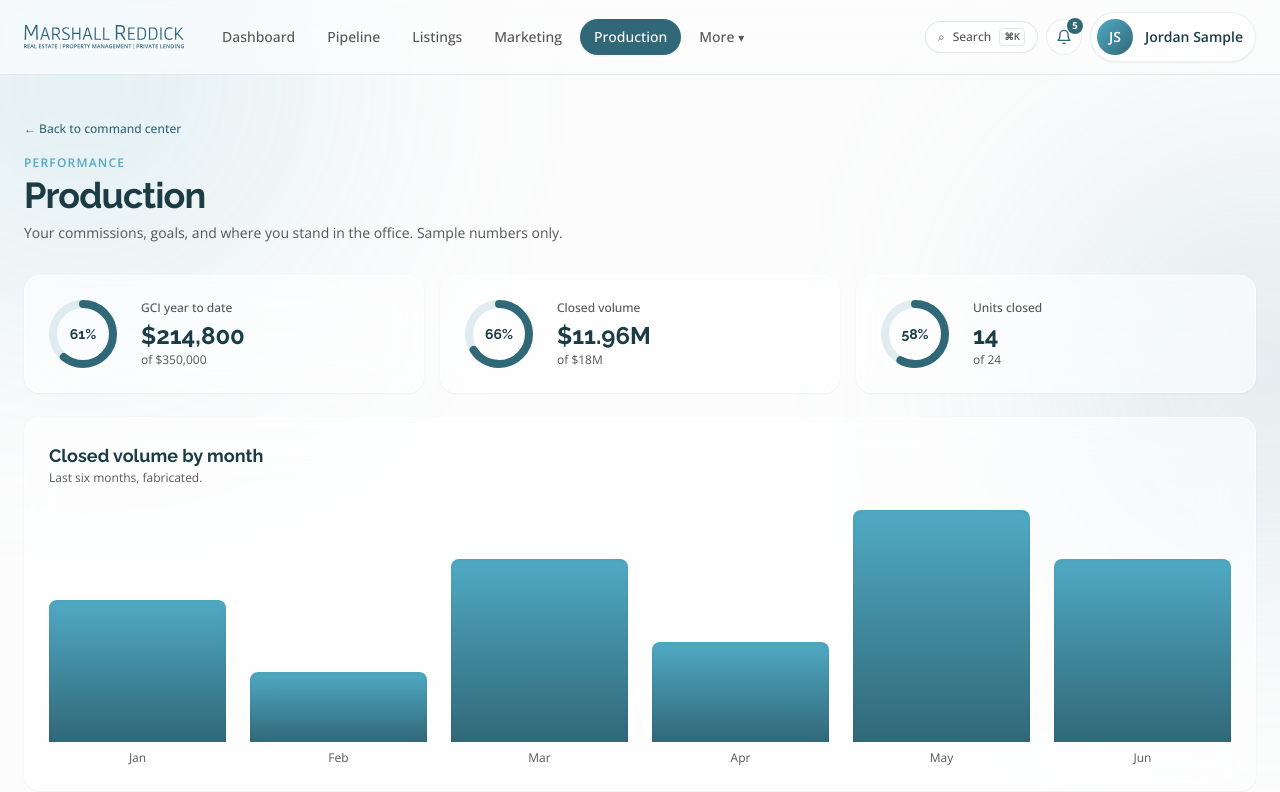
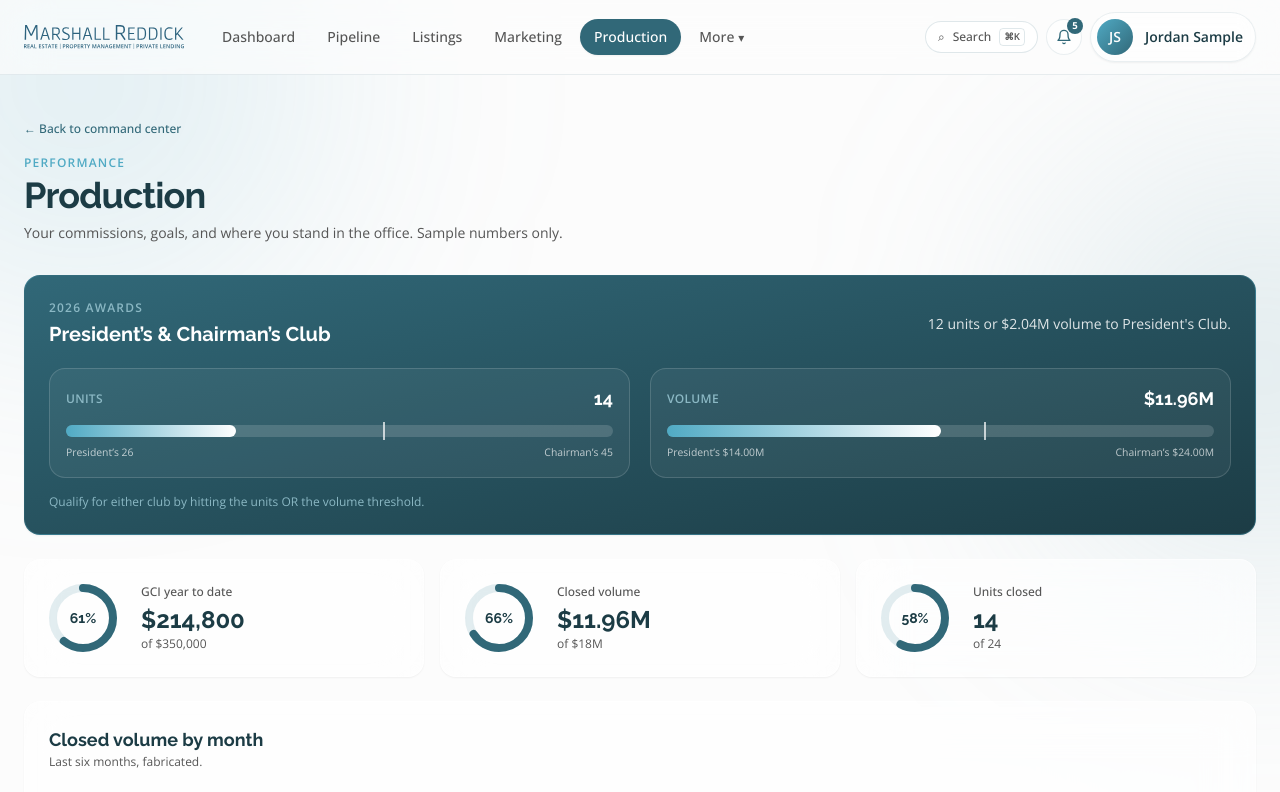
Before and after one commit to Cameron-MR/agent-pages, a Next.js app: page /production in a window 1280 px wide. Shown: the top 792 px of the page. Built offline with nearby package versions, Linux system fonts and the light colour scheme.

Commit message:
Club meter, tour map/Zillow/Apple Maps, device-aware carousel

```diff
--- a/src/app/p/[slug]/page.tsx
+++ b/src/app/p/[slug]/page.tsx
@@ -4,6 +4,7 @@ import { useEffect, useState } from "react";
 import Link from "next/link";
 import Logo from "@/components/Logo";
 import Photo from "@/components/Photo";
+import Carousel from "@/components/Carousel";
 import { useAgentProfile } from "@/components/AgentProfileProvider";
 import { propertyPhoto } from "@/lib/mock/images";
 import {
@@ -340,6 +341,33 @@ function About() {
             ))}
           </div>
         </div>
+      </div>
+
+      {/* Lifestyle gallery: swipe on mobile, arrows on web */}
+      <div className="mt-10">
+        <p className="mb-3 text-xs font-semibold uppercase tracking-wide text-mr-base">
+          A little more about me
+        </p>
+        <Carousel ariaLabel="Lifestyle gallery">
+          {[
+            profile.aboutPhoto,
+            propertyPhoto(7, 700),
+            propertyPhoto(8, 700),
+            propertyPhoto(10, 700),
+            propertyPhoto(11, 700),
+          ].map((src, i) => (
+            <div
+              key={i}
+              className="h-48 w-72 flex-none snap-start overflow-hidden rounded-2xl border border-white/60 shadow-sm"
+            >
+              <Photo
+                src={src}
+                alt={`Lifestyle photo ${i + 1}`}
+                className="h-48 w-72 object-cover"
+              />
+            </div>
+          ))}
+        </Carousel>
       </div>
     </section>
   );
--- a/src/app/production/page.tsx
+++ b/src/app/production/page.tsx
@@ -7,6 +7,8 @@ import {
   GOALS,
   LEADERBOARD,
   MONTHLY_VOLUME,
+  CLUB_TIERS,
+  CLUB_PROGRESS,
 } from "@/lib/mock/production";
 
 // Production page: goal rings, a monthly volume chart, the commission ledger,
@@ -30,8 +32,11 @@ export default function ProductionPage() {
       title="Production"
       description="Your commissions, goals, and where you stand in the office. Sample numbers only."
     >
+      {/* President's / Chairman's Club */}
+      <ClubMeter />
+
       {/* Goal rings */}
-      <div className="grid grid-cols-1 gap-4 sm:grid-cols-3">
+      <div className="mt-6 grid grid-cols-1 gap-4 sm:grid-cols-3">
         {GOALS.map((goal) => {
           const pct = Math.min(
             100,
@@ -251,3 +256,119 @@ function GoalRingSvg({ pct }: { pct: number }) {
     </svg>
   );
 }
+
+// President's / Chairman's Club progress. Qualify by units OR volume, so each
+// metric gets its own thermometer with tier ticks, and the status reflects the
+// OR logic. Fabricated current totals.
+function ClubMeter() {
+  const pres = CLUB_TIERS[0];
+  const chair = CLUB_TIERS[1];
+  const { units, volume } = CLUB_PROGRESS;
+
+  const money = (n: number) =>
+    n >= 1000000 ? `$${(n / 1000000).toFixed(2)}M` : `$${(n / 1000).toFixed(0)}K`;
+
+  const qualifiesChair = units >= chair.units || volume >= chair.volume;
+  const qualifiesPres = units >= pres.units || volume >= pres.volume;
+
+  let status: string;
+  if (qualifiesChair) {
+    status = "Chairman's Club achieved. Congratulations.";
+  } else if (qualifiesPres) {
+    const u = Math.max(0, chair.units - units);
+    const v = Math.max(0, chair.volume - volume);
+    status = `President's Club achieved. ${u} units or ${money(v)} volume to Chairman's Club.`;
+  } else {
+    const u = Math.max(0, pres.units - units);
+    const v = Math.max(0, pres.volume - volume);
+    status = `${u} units or ${money(v)} volume to President's Club.`;
+  }
+
+  return (
+    <section className="rounded-2xl border border-mr-light/30 bg-gradient-to-br from-mr-base to-mr-dark p-6 text-white shadow-sm">
+      <div className="flex flex-col gap-1 sm:flex-row sm:items-center sm:justify-between">
+        <div>
+          <p className="text-xs font-semibold uppercase tracking-widest text-mr-pale">
+            2026 Awards
+          </p>
+          <h2 className="mt-1 font-heading text-xl font-bold">
+            President&rsquo;s &amp; Chairman&rsquo;s Club
+          </h2>
+        </div>
+        <p className="text-sm text-white/85">{status}</p>
+      </div>
+
+      <div className="mt-5 grid grid-cols-1 gap-5 sm:grid-cols-2">
+        <ClubBar
+          label="Units"
+          current={units}
+          currentLabel={`${units}`}
+          presThreshold={pres.units}
+          chairThreshold={chair.units}
+          presLabel={`${pres.units}`}
+          chairLabel={`${chair.units}`}
+        />
+        <ClubBar
+          label="Volume"
+          current={volume}
+          currentLabel={money(volume)}
+          presThreshold={pres.volume}
+          chairThreshold={chair.volume}
+          presLabel={money(pres.volume)}
+          chairLabel={money(chair.volume)}
+        />
+      </div>
+      <p className="mt-4 text-xs text-mr-pale">
+        Qualify for either club by hitting the units OR the volume threshold.
+      </p>
+    </section>
+  );
+}
+
+function ClubBar({
+  label,
+  current,
+  currentLabel,
+  presThreshold,
+  chairThreshold,
+  presLabel,
+  chairLabel,
+}: {
+  label: string;
+  current: number;
+  currentLabel: string;
+  presThreshold: number;
+  chairThreshold: number;
+  presLabel: string;
+  chairLabel: string;
+}) {
+  const fill = Math.min(100, Math.round((current / chairThreshold) * 100));
+  const presPct = Math.round((presThreshold / chairThreshold) * 100);
+  return (
+    <div className="rounded-2xl border border-white/15 bg-white/5 p-4">
+      <div className="flex items-center justify-between">
+        <span className="text-xs font-semibold uppercase tracking-wide text-mr-pale">
+          {label}
+        </span>
+        <span className="font-heading text-lg font-bold text-white">
+          {currentLabel}
+        </span>
+      </div>
+      <div className="relative mt-3 h-3 w-full rounded-full bg-white/15">
+        <div
+          className="h-3 rounded-full bg-gradient-to-r from-mr-light to-white"
+          style={{ width: `${fill}%` }}
+        />
+        {/* President's tier tick */}
+        <div
+          className="absolute top-[-3px] h-[18px] w-0.5 bg-white/70"
+          style={{ left: `${presPct}%` }}
+        />
+      </div>
+      <div className="mt-2 flex justify-between text-[0.65rem] text-white/70">
+        <span>President&rsquo;s {presLabel}</span>
+        <span>Chairman&rsquo;s {chairLabel}</span>
+      </div>
+    </div>
+  );
+}
--- /dev/null
+++ b/src/components/Carousel.tsx
@@ -0,0 +1,52 @@
+"use client";
+
+import { useRef } from "react";
+
+// Device-aware carousel. On touch devices it scrolls by native swipe; on web
+// it adds left/right arrow buttons (hidden on small screens). Children should
+// be flex items with their own widths (e.g. w-64 flex-none).
+export default function Carousel({
+  children,
+  ariaLabel = "Carousel",
+}: {
+  children: React.ReactNode;
+  ariaLabel?: string;
+}) {
+  const ref = useRef<HTMLDivElement>(null);
+
+  const scroll = (dir: -1 | 1) => {
+    const el = ref.current;
+    if (!el) return;
+    el.scrollBy({ left: dir * el.clientWidth * 0.8, behavior: "smooth" });
+  };
+
+  return (
+    <div className="relative">
+      <div
+        ref={ref}
+        aria-label={ariaLabel}
+        className="flex snap-x gap-4 overflow-x-auto scroll-smooth pb-2 [scrollbar-width:none] [&::-webkit-scrollbar]:hidden"
+      >
+        {children}
+      </div>
+
+      {/* Web-only arrows */}
+      <button
+        type="button"
+        aria-label="Previous"
+        onClick={() => scroll(-1)}
+        className="absolute -left-4 top-1/2 hidden h-9 w-9 -translate-y-1/2 items-center justify-center rounded-full border border-mr-base/15 bg-white/90 text-mr-base shadow-md backdrop-blur transition-colors hover:bg-white sm:flex"
+      >
+        &larr;
+      </button>
+      <button
+        type="button"
+        aria-label="Next"
+        onClick={() => scroll(1)}
+        className="absolute -right-4 top-1/2 hidden h-9 w-9 -translate-y-1/2 items-center justify-center rounded-full border border-mr-base/15 bg-white/90 text-mr-base shadow-md backdrop-blur transition-colors hover:bg-white sm:flex"
+      >
+        &rarr;
+      </button>
+    </div>
+  );
+}
--- a/src/lib/mock/production.ts
+++ b/src/lib/mock/production.ts
@@ -1,6 +1,24 @@
 // Mock data for the Production page (/production).
 // Fabricated commission, goal, and leaderboard numbers. Not real Marshall
 // Reddick figures or people.
+
+// President's / Chairman's Club. Qualify by units OR volume. Thresholds are the
+// real 2026 criteria; the agent's current totals are fabricated sample data.
+export interface ClubTier {
+  name: string;
+  units: number;
+  volume: number;
+}
+
+export const CLUB_TIERS: ClubTier[] = [
+  { name: "President's Club", units: 26, volume: 14000000 },
+  { name: "Chairman's Club", units: 45, volume: 24000000 },
+];
+
+export const CLUB_PROGRESS = {
+  units: 14,
+  volume: 11960000,
+};
 
 export interface MonthVolume {
   month: string;
--- a/src/lib/mock/tour.ts
+++ b/src/lib/mock/tour.ts
@@ -208,3 +208,43 @@ export function saveTour(tour: Tour) {
     // ignore
   }
 }
+
+// ---------------------------------------------------------------------------
+// Deep links. These use real, keyless endpoints so the demo works without API
+// keys. For production, a Google Maps Embed API key gives a richer map.
+// ---------------------------------------------------------------------------
+
+function fullAddress(s: { address: string; city: string }): string {
+  return `${s.address}, ${s.city}`;
+}
+
+// Real Zillow address search page for a property.
+export function zillowUrl(s: { address: string; city: string }): string {
+  const slug = `${s.address} ${s.city}`
+    .replace(/,/g, "")
+    .trim()
+    .replace(/\s+/g, "-");
+  return `https://www.zillow.com/homes/${encodeURIComponent(slug)}_rb/`;
+}
+
+// Apple Maps navigation to the property (opens Maps on Apple devices).
+export function appleMapsUrl(s: { address: string; city: string }): string {
+  return `https://maps.apple.com/?daddr=${encodeURIComponent(fullAddress(s))}&dirflg=d`;
+}
+
+// A keyless Google Maps embed. With multiple stops it draws the driving route
+// through every stop; with one stop it centers on it.
+export function googleMapsEmbed(stops: { address: string; city: string }[]): string {
+  if (stops.length === 0) {
+    return "https://maps.google.com/maps?q=Orange%20County%20CA&z=10&output=embed";
+  }
+  if (stops.length === 1) {
+    return `https://maps.google.com/maps?q=${encodeURIComponent(fullAddress(stops[0]))}&z=13&output=embed`;
+  }
+  const saddr = encodeURIComponent(fullAddress(stops[0]));
+  const daddr = stops
+    .slice(1)
+    .map((s, i) => (i === 0 ? "" : "+to:") + encodeURIComponent(fullAddress(s)))
+    .join("");
+  return `https://maps.google.com/maps?saddr=${saddr}&daddr=${daddr}&output=embed`;
+}
```
Also changed, not shown: src/app/tour/[slug]/page.tsx (+74 -63 lines).
